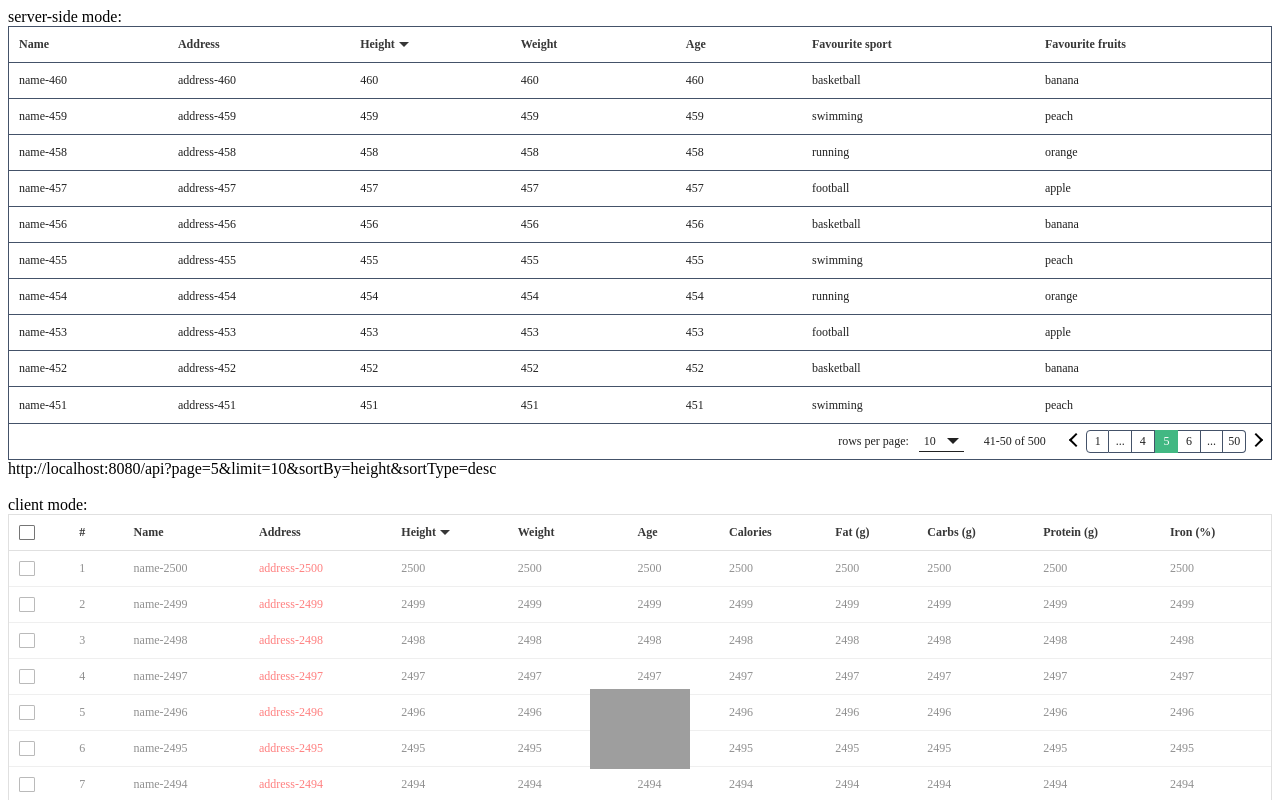
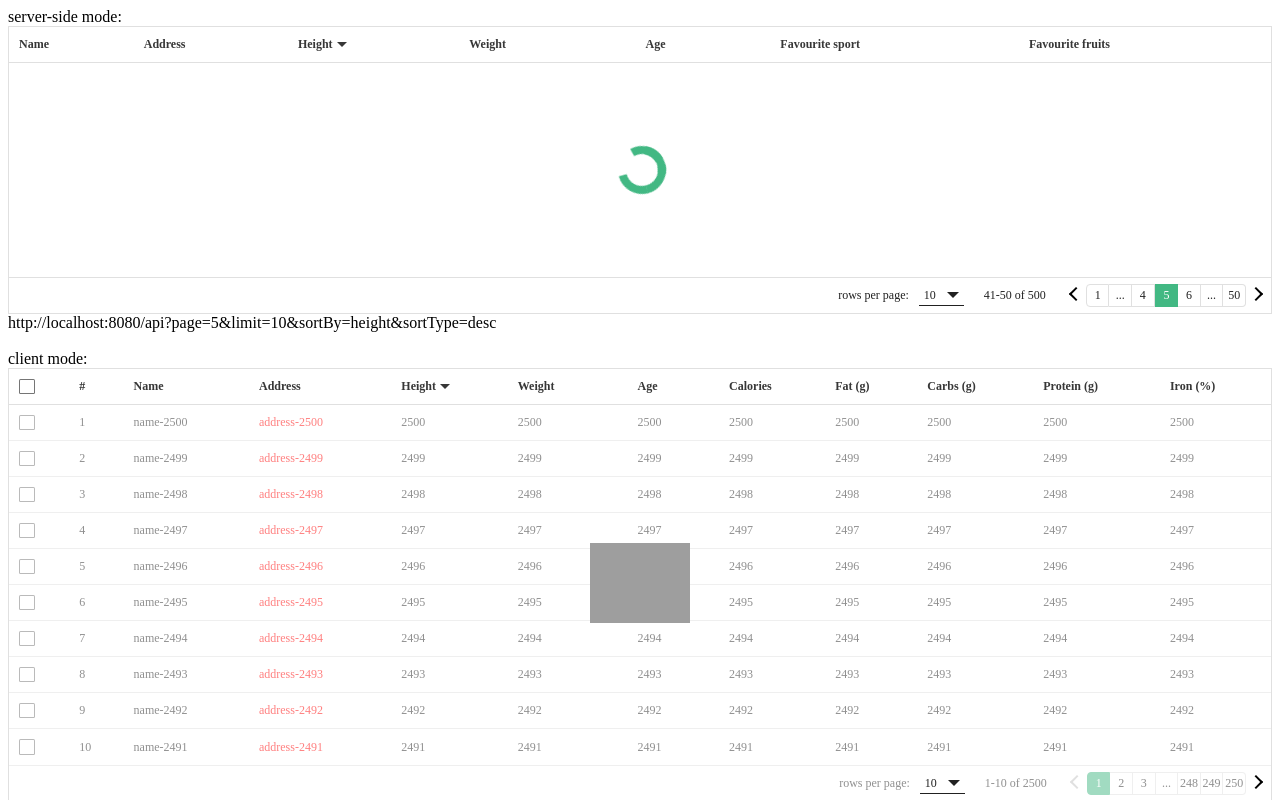
Before and after one commit to HC200ok/vue3-easy-data-table, a Vue app: page / in a window 1280 px wide. Shown: the top 800 px of the page. Built offline with nearby package versions, Linux system fonts and the light colour scheme; grey boxes are pictures that could not be loaded.

Commit message:
add props: tableBorderColor and rowBorderColor

```diff
--- a/package.json
+++ b/package.json
@@ -3,7 +3,7 @@
   "author": "HC200ok",
   "description": "A data table component made with vue.js 3.x",
   "private": false,
-  "version": "1.1.4",
+  "version": "1.1.5",
   "types": "./types/main.d.ts",
   "license": "MIT",
   "files": [
--- a/src/components/ButtonsPagination.vue
+++ b/src/components/ButtonsPagination.vue
@@ -151,7 +151,7 @@ const paginationItemsForRender = computed((): PaginationItem[] => {
 
 const rowHeight = inject('rowHeight') as number;
 const buttonSizePx = computed(() => `${rowHeight * 0.6}px`);
-const borderColor = inject('borderColor');
+const rowBorderColor = inject('rowBorderColor');
 const themeColor = inject('themeColor');
 </script>
 <style lang="scss" scoped>
@@ -165,12 +165,12 @@ const themeColor = inject('themeColor');
     height: v-bind(buttonSizePx);
     min-width: v-bind(buttonSizePx);
     line-height: v-bind(buttonSizePx);
-    border-top: 1px solid v-bind(borderColor);
-    border-bottom: 1px solid v-bind(borderColor);
-    border-right: 1px solid v-bind(borderColor);
+    border-top: 1px solid v-bind(rowBorderColor);
+    border-bottom: 1px solid v-bind(rowBorderColor);
+    border-right: 1px solid v-bind(rowBorderColor);
     text-align: center;
     &:first-of-type  {
-      border-left: 1px solid v-bind(borderColor);
+      border-left: 1px solid v-bind(rowBorderColor);
       border-top-left-radius: 4px;
       border-bottom-left-radius: 4px;
     }
--- a/src/components/DataTable.vue
+++ b/src/components/DataTable.vue
@@ -5,7 +5,11 @@
   >
     <div
       class="data-table__body"
-      :class="{'fixed-header': fixedHeader, 'wrap-lines': wrapLines }"
+      :class="{
+        'fixed-header': fixedHeader,
+        'wrap-lines': wrapLines,
+        'max-height': maxHeight,
+      }"
     >
       <table>
         <thead v-if="headersForRender.length">
@@ -194,7 +198,11 @@ const props = defineProps({
     type: Boolean,
     default: false,
   },
-  borderColor: {
+  rowBorderColor: {
+    type: String,
+    default: '#e0e0e0',
+  },
+  tableBorderColor: {
     type: String,
     default: '#e0e0e0',
   },
@@ -325,7 +333,8 @@ const props = defineProps({
 });
 
 const {
-  borderColor,
+  rowBorderColor,
+  tableBorderColor,
   headerFontColor,
   rowFontColor,
   rowHoverBackgroundColor,
@@ -347,12 +356,13 @@ const sortTypeIconMargin = computed(() => Math.round(sortTypeIconSize.value));
 const sortTypeAscIconMarginTopPx = computed(() => `-${sortTypeIconMargin.value}px`);
 const sortTypeDescIconMarginTopPx = computed(() => `${sortTypeIconMargin.value}px`);
 const loadingEntitySizePx = computed(() => `${props.tableFontSize * 5}px`);
-const loadingWrapperSizePx = computed(() => `${props.tableFontSize * 5 * 2}px`);
+const loadingWrapperSizePx = computed(() => (props.maxHeight ? `${props.maxHeight - rowHeight.value}px`
+  : `${props.tableFontSize * 5 * 2}px`));
 // global style variable
 provide('themeColor', props.themeColor);
 provide('loadingEntitySizePx', loadingEntitySizePx.value);
 provide('rowHeight', rowHeight.value);
-provide('borderColor', borderColor.value);
+provide('rowBorderColor', rowBorderColor.value);
 provide('footerBackgroundColor', footerBackgroundColor.value);
 provide('footerFontColor', footerFontColor.value);
 
@@ -659,7 +669,8 @@ const toggleSelectItem = (item: Item):void => {
 
 <style lang="scss" scoped>
   .vue3-easy-data-table {
-    border: 1px solid v-bind(borderColor);
+    position: relative;
+    border: 1px solid v-bind(tableBorderColor);
     box-sizing: border-box;
     tr, td, th, tbody, thead, table, div {
       box-sizing: border-box;
@@ -668,11 +679,12 @@ const toggleSelectItem = (item: Item):void => {
 
       .loading-wrapper {
         padding-top: v-bind(rowHeightPx);
+        padding-bottom: v-bind(rowHeightPx);
         position: absolute;
         width: 100%;
-        height: 100%;
         top: 0px;
         left:0px;
+        height: 100%;
         display: flex;
         align-items: center;
         justify-content: center;
@@ -719,8 +731,17 @@ const toggleSelectItem = (item: Item):void => {
     border: none;
     box-sizing: border-box;
     width: 100%;
-    position: relative;
-    max-height: v-bind(maxHeightPx);
+    &.max-height {
+      max-height: v-bind(maxHeightPx);
+      .loading-wrapper {
+        height: v-bind(loadingWrapperSizePx);
+        top: v-bind(rowHeightPx);
+        padding: 0px!important;
+        &.initial-loading {
+          top: 0px;
+        }
+      }
+    }
     overflow: auto;
     table {
       display: table;
@@ -746,7 +767,7 @@ const toggleSelectItem = (item: Item):void => {
         }
         th {
           border: none;
-          border-bottom: 1px solid v-bind(borderColor);;
+          border-bottom: 1px solid v-bind(rowBorderColor);;
           color: v-bind(headerFontColor);
           position: relative;
           background-color: v-bind(headerBackgroundColor);
@@ -818,7 +839,7 @@ const toggleSelectItem = (item: Item):void => {
         }
         td {
           border: none;
-          border-bottom: 1px solid v-bind(borderColor);
+          border-bottom: 1px solid v-bind(rowBorderColor);
         }
         &.row-alternation {
           &.hover-to-change-color {
@@ -840,9 +861,6 @@ const toggleSelectItem = (item: Item):void => {
       color: v-bind(rowFontColor);
       font-size: v-bind(fontSizePx);
       padding: 20px;
-      &.loading {
-        height: v-bind(loadingWrapperSizePx);
-      }
     }
     .gms_base_dialog__loading {
       display: block;
@@ -856,7 +874,7 @@ const toggleSelectItem = (item: Item):void => {
     color: v-bind(footerFontColor);
     width: 100%;
     display: flex;
-    border-top: 1px solid v-bind(borderColor);
+    border-top: 1px solid v-bind(rowBorderColor);
     font-size: v-bind(fontSizePx);
     align-items: center;
     justify-content: flex-end;
--- a/src/modes/ServerSide.vue
+++ b/src/modes/ServerSide.vue
@@ -3,19 +3,22 @@
   <DataTable
     v-model:server-options="serverOptions"
     :headers="headers"
-    :items="items"
+    :items="[]"
     :server-items-length="serverItemsLength"
     :buttons-pagination="true"
-    :loading="loading"
+    :loading="true"
     border-color="#445269"
+    :max-height="250"
   >
-    <template #loading>
+
+  </DataTable>
+
+<!-- <template #loading>
       <img
         src="https://i.pinimg.com/originals/94/fd/2b/94fd2bf50097ade743220761f41693d5.gif"
         style="width: 100px;height: 80px;"
       >
-    </template>
-  </DataTable>
+    </template> -->
   {{ restApiUrl }}
 </template>
 
```
